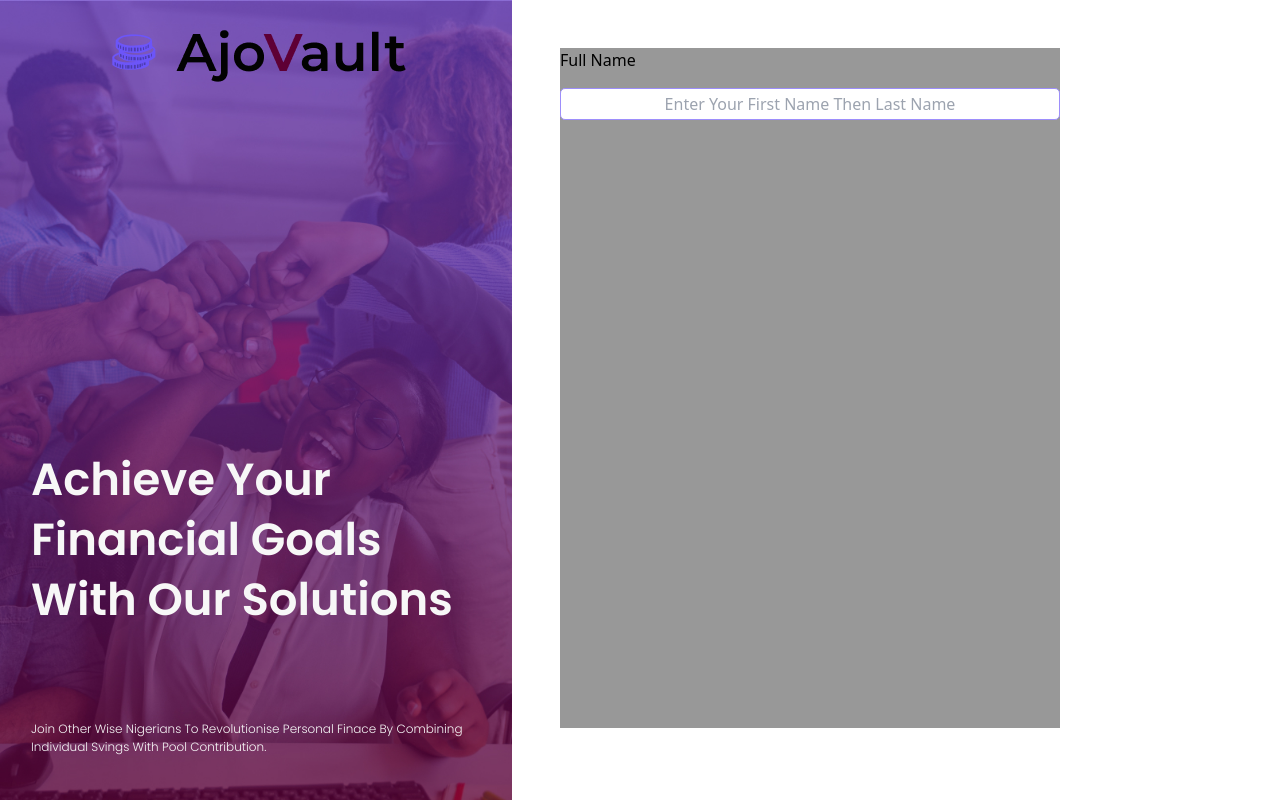
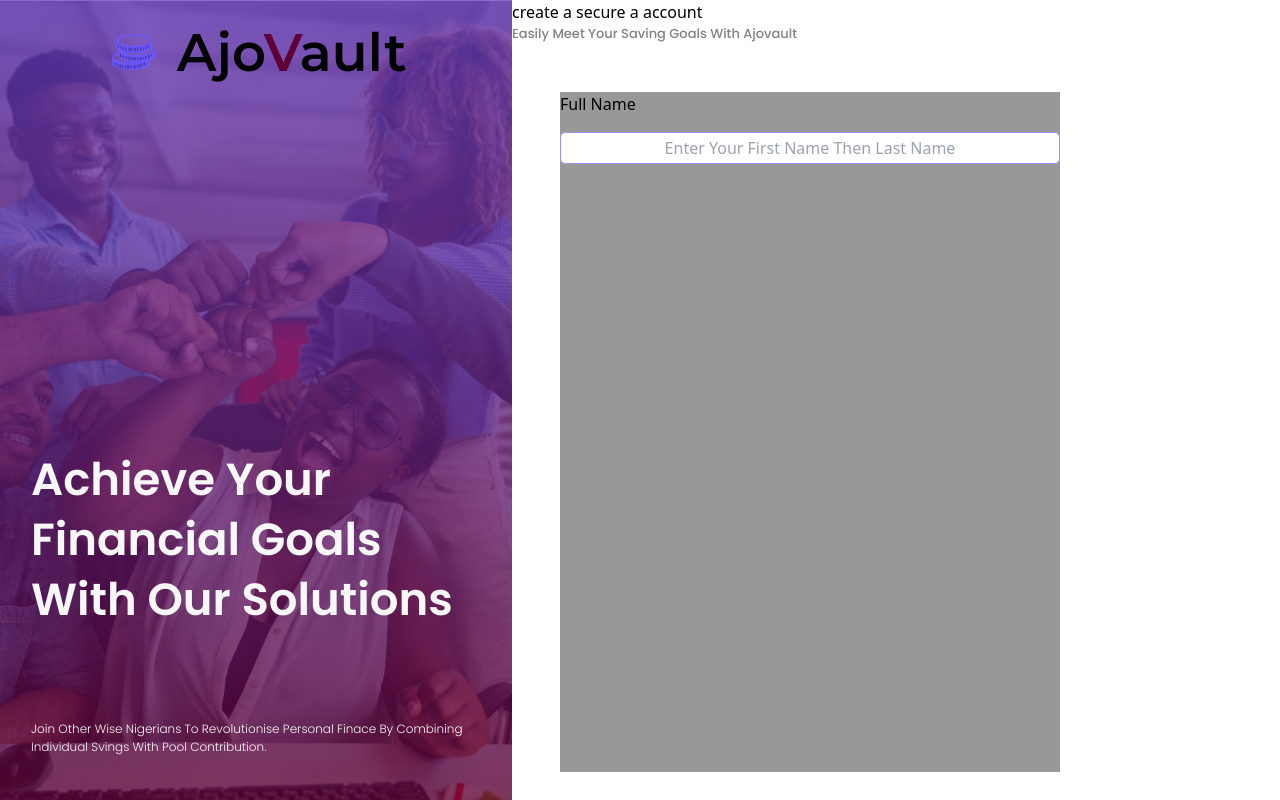
Before and after one commit to AJOVAULT-org/ajoVault-frontend, a React (Vite) app: page /signup in a window 1280 px wide. Built offline with nearby package versions, Linux system fonts and the light colour scheme.

Commit message:
inputs side taking shappe

```diff
--- a/src/App.css
+++ b/src/App.css
@@ -71,3 +71,13 @@
 {
   margin: 3em;
 }
+
+/* paragraphs */
+.main-paragraph
+{
+  font-family: var(--main-font);
+  color: #0e0e0e84;
+  text-transform: capitalize;
+  font-size: 13px;
+  font-weight: 500;
+}
--- a/src/pages/web-site/SignUpPage.jsx
+++ b/src/pages/web-site/SignUpPage.jsx
@@ -2,6 +2,7 @@
 import { ajoLogo2 } from '../../../public/assets';
 import Inputs from '../../components/inputs/Main-Inputs';
 import Mainheader from '../../components/headers/Main-header';
+import Paragraph from '../../components/paragraphs';
 
 const SignUpPage = () => {
   return (
@@ -14,7 +15,8 @@
             </div>
         </div>
         <div className="input-side">
-          <Mainheader />
+          <Mainheader headertext="create a secure a account" />
+          <Paragraph class="main-paragraph" ParagraphText="easily meet your saving goals with ajovault"/>
           <div className="user-form">
            <form action="/" method=''>
             <Inputs label="Full Name" type="text" id="fullName" placeholder="enter your first name then last name"/>
```
